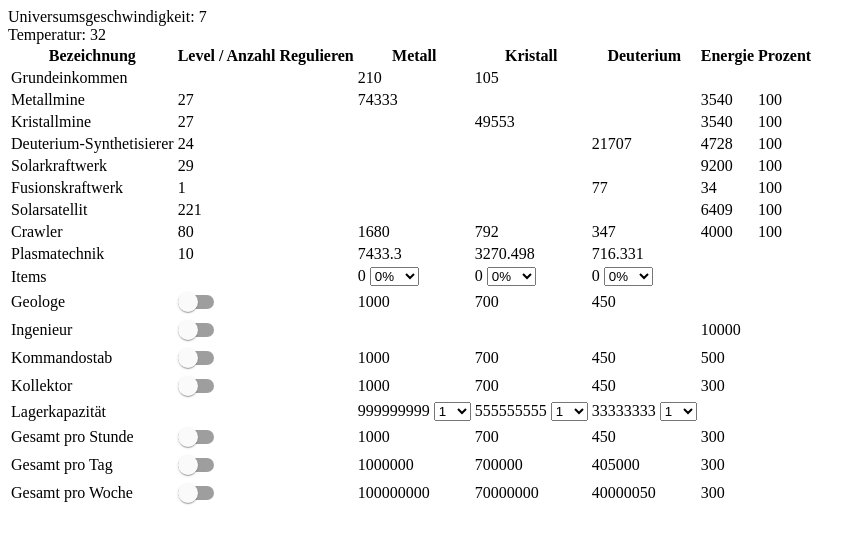
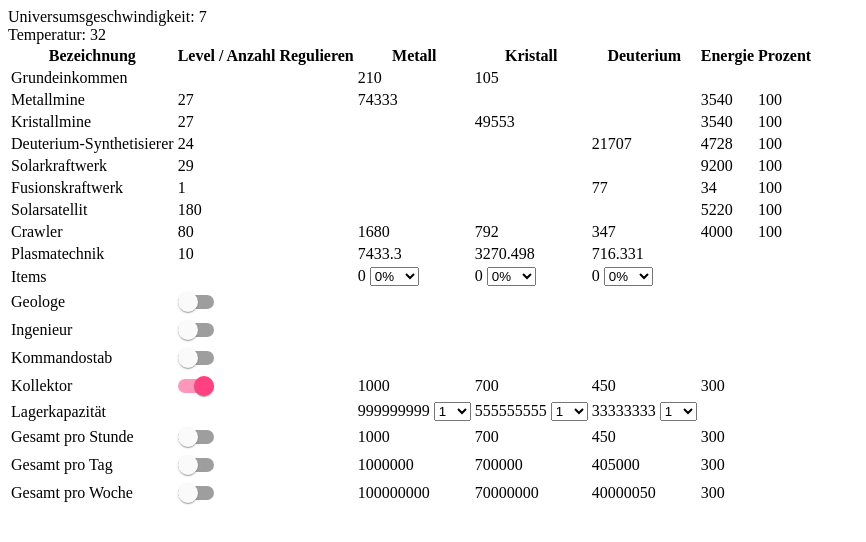
Before and after one commit to Daddelbob/ogame_calculator, an Angular app: page / in a window 1280 px wide. Shown: the top 542 px of the page, without its empty margins (0-866 px from the left). Built offline with nearby package versions, Linux system fonts and the light colour scheme.

Commit message:
feat(officers): add officers toggle

```diff
--- a/src/app/app.component.html
+++ b/src/app/app.component.html
@@ -116,7 +116,9 @@
     </td>
     <td>
       {{ itemCrystalProd }}
-      <select [(ngModel)]="selectedItemCrystal" (ngModelChange)="calculateStats()"
+      <select
+        [(ngModel)]="selectedItemCrystal"
+        (ngModelChange)="calculateStats()"
         ><option [ngValue]="0">0%</option>
         <option [ngValue]="10">10%</option>
         <option [ngValue]="20">20%</option>
@@ -125,7 +127,9 @@
     </td>
     <td>
       {{ itemDeuteroiumProd }}
-      <select [(ngModel)]="selectedItemDeuterium" (ngModelChange)="calculateStats()"
+      <select
+        [(ngModel)]="selectedItemDeuterium"
+        (ngModelChange)="calculateStats()"
         ><option [ngValue]="0">0%</option>
         <option [ngValue]="10">10%</option>
         <option [ngValue]="20">20%</option>
@@ -137,37 +141,39 @@
   </tr>
   <tr>
     <td>Geologe</td>
-    <td><mat-slide-toggle></mat-slide-toggle></td>
+    <td>
+      <mat-slide-toggle [(ngModel)]="hasGeologist"></mat-slide-toggle>
+    </td>
     <td></td>
-    <td>1000</td>
-    <td>700</td>
-    <td>450</td>
+    <td>{{ hasGeologist ? geologistMetalProd : "" }}</td>
+    <td>{{ hasGeologist ? geologistCrystalProd : "" }}</td>
+    <td>{{ hasGeologist ? geologistDeuteroiumProd : "" }}</td>
     <td></td>
     <td></td>
   </tr>
   <tr>
     <td>Ingenieur</td>
-    <td><mat-slide-toggle></mat-slide-toggle></td>
+    <td><mat-slide-toggle [(ngModel)]="hasEngineer"></mat-slide-toggle></td>
     <td></td>
     <td></td>
     <td></td>
     <td></td>
-    <td>10000</td>
+    <td>{{ hasEngineer ? engineerEnergyProd : "" }}</td>
     <td></td>
   </tr>
   <tr>
     <td>Kommandostab</td>
-    <td><mat-slide-toggle></mat-slide-toggle></td>
+    <td><mat-slide-toggle [(ngModel)]="hasCommando"></mat-slide-toggle></td>
     <td></td>
-    <td>1000</td>
-    <td>700</td>
-    <td>450</td>
-    <td>500</td>
+    <td>{{ hasCommando ? commandoMetalProd : "" }}</td>
+    <td>{{ hasCommando ? commandoCrystalProd : "" }}</td>
+    <td>{{ hasCommando ? commandoDeuteroiumProd : "" }}</td>
+    <td>{{ hasCommando ? commandoEnergyProd : "" }}</td>
     <td></td>
   </tr>
   <tr>
     <td>Kollektor</td>
-    <td><mat-slide-toggle></mat-slide-toggle></td>
+    <td><mat-slide-toggle [(ngModel)]="isCollector"></mat-slide-toggle></td>
     <td></td>
     <td>1000</td>
     <td>700</td>
--- a/src/app/app.component.ts
+++ b/src/app/app.component.ts
@@ -21,11 +21,12 @@ export class AppComponent implements OnInit, OnChanges {
   public baseIncomeMetal: number = 30;
   public baseIncomeCrystal: number = 15;
   public isCollector: boolean = true;
-  public hasCommander: boolean = false;
-  public hasEngineer: boolean = false;
   public hasGeologist: boolean = false;
   public geologistFactorAll: number = 10;
-  public hasCommandStab: boolean = false;
+  public hasEngineer: boolean = false;
+  public engineerFactorEnergy: number = 10;
+  public hasCommando: boolean = false;
+  public commandoFactorEnergyAndMines: number = 2;
   public plasmaTechnology: number = 10;
   public energyTechnology: number = 9;
 
@@ -93,7 +94,7 @@ export class AppComponent implements OnInit, OnChanges {
     this.universeSpeed;
 
   // Solar Satellites Variables
-  public solarSatellites: number = 221;
+  public solarSatellites: number = 180;
   public solarSatellitesPercentage: number = 100;
   public solarSatellitesEnergyProd: number =
     SolarSatellite.production(this.temperature) *
@@ -139,19 +140,38 @@ export class AppComponent implements OnInit, OnChanges {
   public itemDeuteroiumProd: number =
     (this.deuteriumSynthesizerProd * this.selectedItemDeuterium) / 100;
 
+  // Officer and Player-Class Variables
+  public geologistMetalProd: number =
+    (this.metalMineProd * this.geologistFactorAll) / 100;
+  public geologistCrystalProd: number =
+    (this.crystalMineProd * this.geologistFactorAll) / 100;
+  public geologistDeuteroiumProd: number =
+    (this.deuteriumSynthesizerProd * this.geologistFactorAll) / 100;
+
+  public engineerEnergyProd: number =
+    ((this.solarPlantProd +
+      this.solarSatellitesEnergyProd +
+      this.fusionReactorEnergyProd) *
+      this.engineerFactorEnergy) /
+    100;
+
+  public commandoMetalProd: number =
+    (this.metalMineProd * this.commandoFactorEnergyAndMines) / 100;
+  public commandoCrystalProd: number =
+    (this.crystalMineProd * this.commandoFactorEnergyAndMines) / 100;
+  public commandoDeuteroiumProd: number =
+    (this.deuteriumSynthesizerProd * this.commandoFactorEnergyAndMines) / 100;
+  public commandoEnergyProd: number =
+    (this.deuteriumSynthesizerProd * this.commandoFactorEnergyAndMines) / 100;
+
   constructor() {}
 
   ngOnInit() {
-    this.calculateStats();
-    console.log('itemMetalProd', this.itemMetalProd);
-    console.log('selectedItemMetal', this.selectedItemMetal);
+    // this.calculateStats();
   }
 
   ngOnChanges(changes: SimpleChanges): void {
-    console.log('CHange');
-    this.calculateStats();
-    console.log('itemMetalProd', this.itemMetalProd);
-    console.log('selectedItemMetal', this.selectedItemMetal);
+    // this.calculateStats();
   }
 
   formatLabel(value: number) {
```
